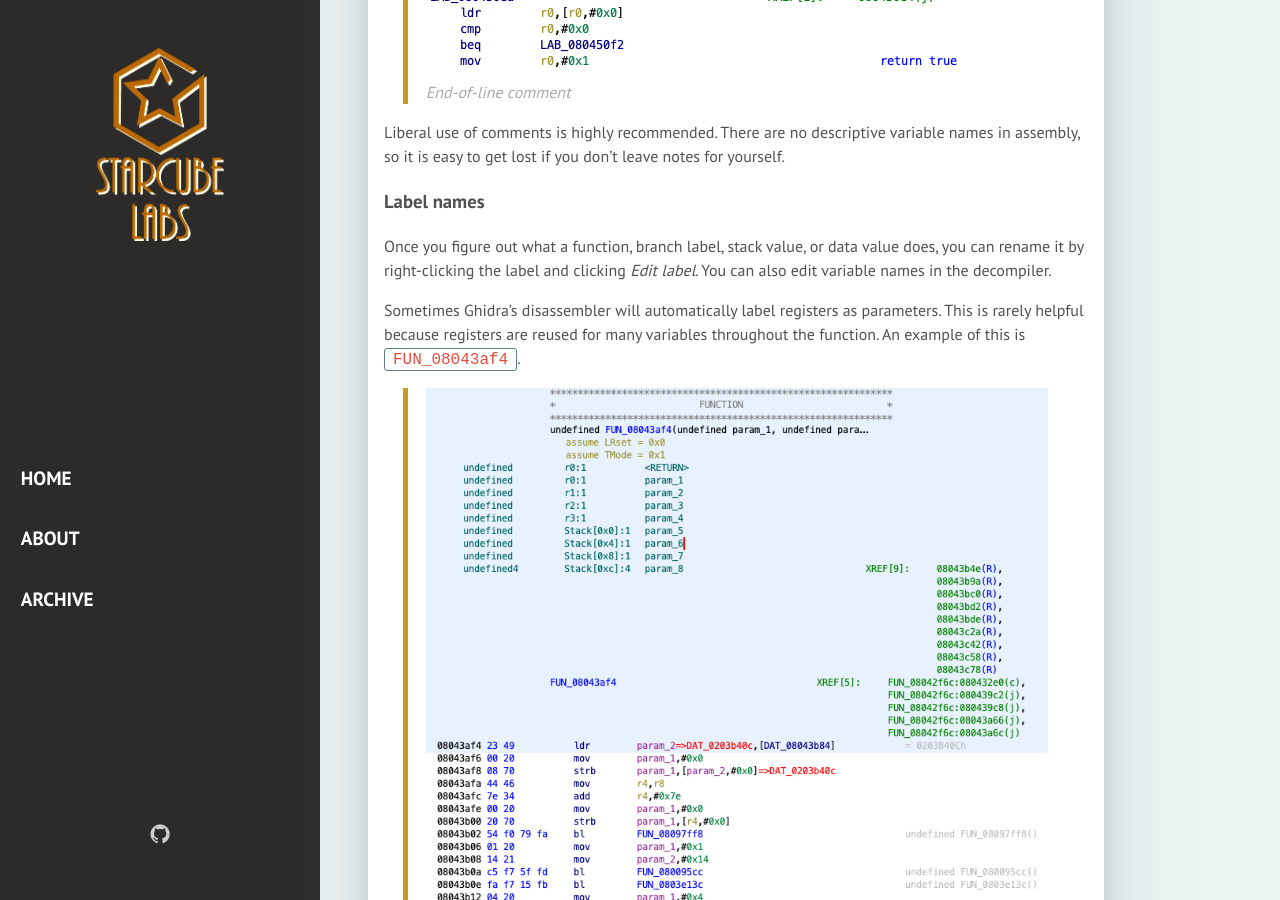
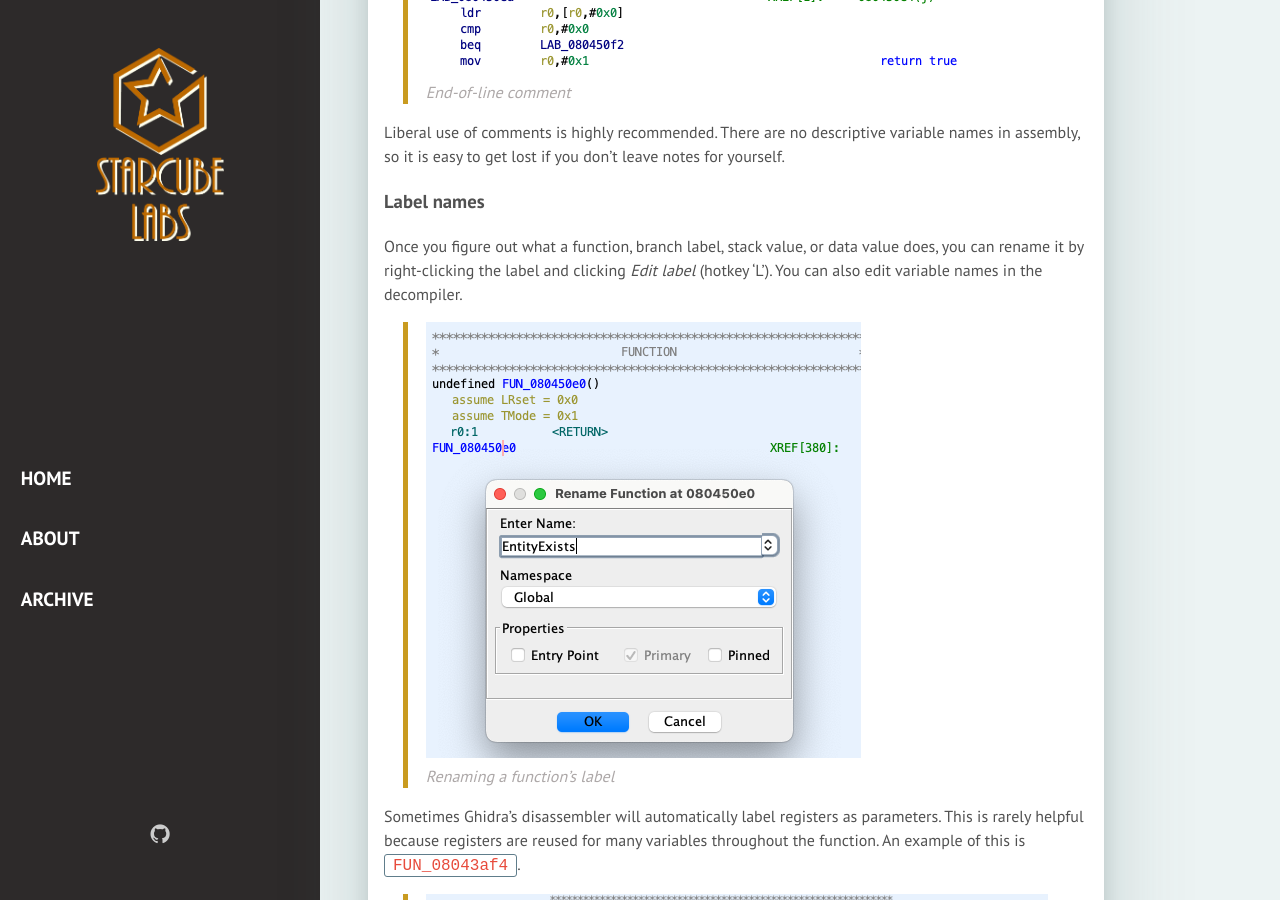
Before and after one commit to StarcubeLabs/StarcubeLabs.github.io, a Jekyll site: the page built from _posts/2023-05-06-reverse-engineering-gba.markdown, in a window 1280 px wide and 900 px high, scrolled down 29465 px. Built offline with Jekyll 4.4.1, drawn with Linux system fonts in a browser that asks for light colours; some web fonts are replaced.

Commit message:
Added label renaming screenshot

```diff
--- a/_posts/2023-05-06-reverse-engineering-gba.markdown
+++ b/_posts/2023-05-06-reverse-engineering-gba.markdown
@@ -738,7 +738,9 @@ Here is an example end-of-line comment added to address 0x80450f0.
 Liberal use of comments is highly recommended. There are no descriptive variable names in assembly, so it is easy to get lost if you don't leave notes for yourself.
 
 ### Label names
-Once you figure out what a function, branch label, stack value, or data value does, you can rename it by right-clicking the label and clicking _Edit label_. You can also edit variable names in the decompiler.
+Once you figure out what a function, branch label, stack value, or data value does, you can rename it by right-clicking the label and clicking _Edit label_ (hotkey 'L'). You can also edit variable names in the decompiler.
+>![](/assets/img/reverse-engineering/rename-label.png)<br>
+>Renaming a function's label
 
 Sometimes Ghidra's disassembler will automatically label registers as parameters. This is rarely helpful because registers are reused for many variables throughout the function. An example of this is `FUN_08043af4`.
 >![](/assets/img/reverse-engineering/register-labels.png)<br>
```
Also changed, not shown: assets/img/reverse-engineering/rename-label.png (added).
